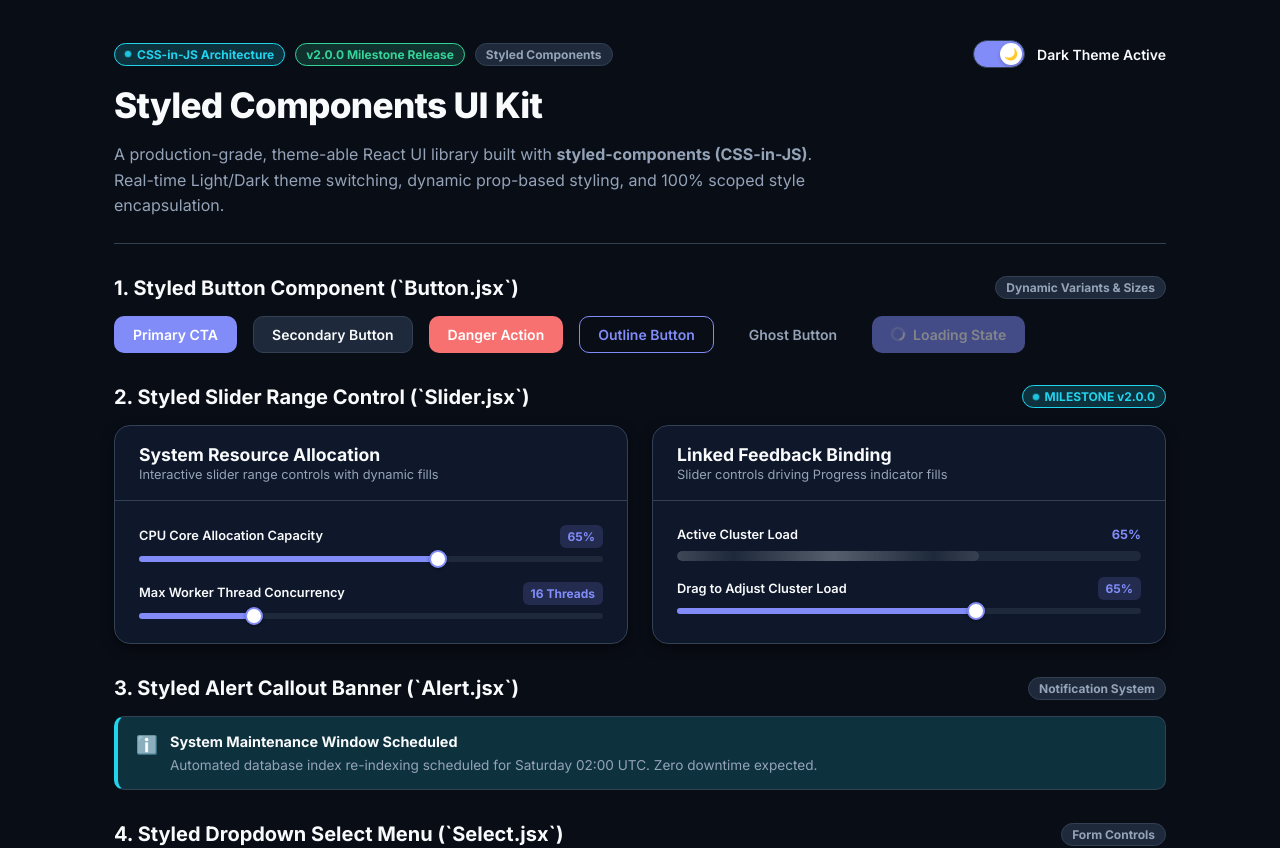
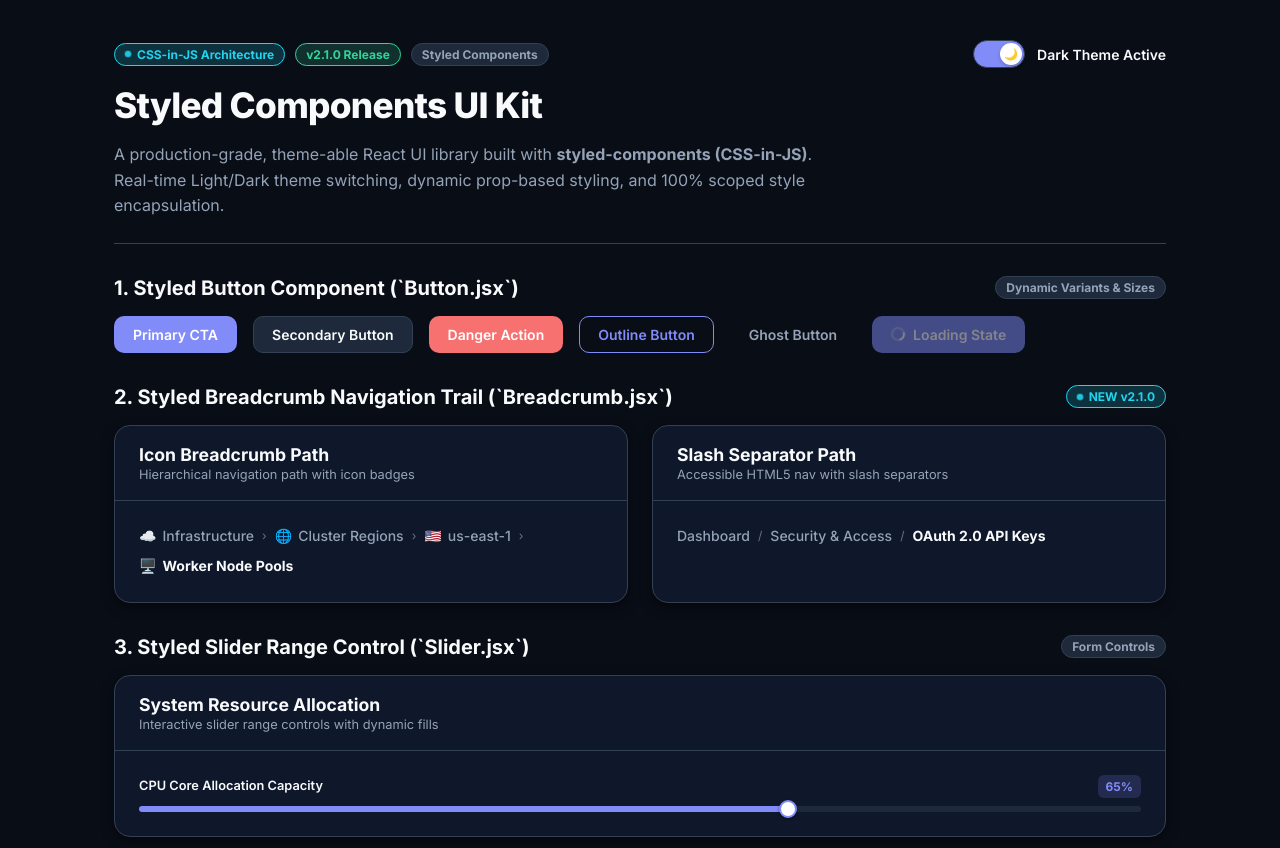
Before and after one commit to breakingthebot/styled-components-theme-uikit-build54, a React (Vite) app: page / in a window 1280 px wide. Shown: the top 848 px of the page. Built offline with nearby package versions, Linux system fonts and the light colour scheme.

Commit message:
feat: release v2.1.0 - Styled Breadcrumb Navigation Trail Component

```diff
--- a/src/App.jsx
+++ b/src/App.jsx
@@ -23,6 +23,7 @@ import { Accordion } from './components/Accordion/Accordion';
 import { Select } from './components/Select/Select';
 import { Alert } from './components/Alert/Alert';
 import { Slider } from './components/Slider/Slider';
+import { Breadcrumb } from './components/Breadcrumb/Breadcrumb';
 
 const AppContainer = styled.div`
   max-width: 1100px;
@@ -105,11 +106,22 @@ export function App() {
   const [isModalOpen, setIsModalOpen] = useState(false);
   const [inputValue, setInputValue] = useState('acme-corp-prod');
   const [selectedCluster, setSelectedCluster] = useState('us-east-1');
-  const [progressVal, setProgressVal] = useState(72);
   const [sliderVal, setSliderVal] = useState(65);
-  const [concurrencyVal, setConcurrencyVal] = useState(16);
 
   const theme = isDarkMode ? darkTheme : lightTheme;
+
+  const breadcrumbItems1 = [
+    { label: 'Infrastructure', icon: '☁️', href: '#' },
+    { label: 'Cluster Regions', icon: '🌐', href: '#' },
+    { label: 'us-east-1', icon: '🇺🇸', href: '#' },
+    { label: 'Worker Node Pools', icon: '🖥️' },
+  ];
+
+  const breadcrumbItems2 = [
+    { label: 'Dashboard', href: '#' },
+    { label: 'Security & Access', href: '#' },
+    { label: 'OAuth 2.0 API Keys', href: '#' },
+  ];
 
   const clusterOptions = [
     { value: 'us-east-1', label: 'US East (N. Virginia)', icon: '🇺🇸' },
@@ -126,7 +138,7 @@ export function App() {
           <HeaderTop>
             <BadgeStrip>
               <Badge variant="info" hasDot isPulse>CSS-in-JS Architecture</Badge>
-              <Badge variant="success">v2.0.0 Milestone Release</Badge>
+              <Badge variant="success">v2.1.0 Release</Badge>
               <Badge variant="neutral">Styled Components</Badge>
             </BadgeStrip>
 
@@ -169,94 +181,62 @@ export function App() {
           </Row>
         </Section>
 
-        {/* SECTION 2: SLIDER RANGE CONTROL (NEW v2.0.0 MILESTONE) */}
+        {/* SECTION 2: BREADCRUMB NAVIGATION TRAIL (NEW v2.1.0) */}
         <Section>
           <SectionHeader>
-            <SectionTitle>2. Styled Slider Range Control (`Slider.jsx`)</SectionTitle>
-            <Badge variant="info" hasDot isPulse>MILESTONE v2.0.0</Badge>
+            <SectionTitle>2. Styled Breadcrumb Navigation Trail (`Breadcrumb.jsx`)</SectionTitle>
+            <Badge variant="info" hasDot isPulse>NEW v2.1.0</Badge>
+          </SectionHeader>
+
+          <Grid>
+            <Card>
+              <Card.Header title="Icon Breadcrumb Path" subtitle="Hierarchical navigation path with icon badges" />
+              <Card.Body>
+                <Breadcrumb items={breadcrumbItems1} separator="›" />
+              </Card.Body>
+            </Card>
+
+            <Card>
+              <Card.Header title="Slash Separator Path" subtitle="Accessible HTML5 nav with slash separators" />
+              <Card.Body>
+                <Breadcrumb items={breadcrumbItems2} separator="/" />
+              </Card.Body>
+            </Card>
+          </Grid>
+        </Section>
+
+        {/* SECTION 3: SLIDER RANGE CONTROL */}
+        <Section>
+          <SectionHeader>
+            <SectionTitle>3. Styled Slider Range Control (`Slider.jsx`)</SectionTitle>
+            <Badge variant="neutral">Form Controls</Badge>
           </SectionHeader>
 
           <Grid>
             <Card>
               <Card.Header title="System Resource Allocation" subtitle="Interactive slider range controls with dynamic fills" />
               <Card.Body>
-                <div style={{ display: 'flex', flexDirection: 'column', gap: '20px' }}>
                 <Slider
                   label="CPU Core Allocation Capacity"
                   value={sliderVal}
                   onChange={setSliderVal}
                   unit="%"
                 />
-
-                  <Slider
-                    label="Max Worker Thread Concurrency"
-                    value={concurrencyVal}
-                    onChange={setConcurrencyVal}
-                    min={1}
-                    max={64}
-                    unit=" Threads"
-                  />
-                </div>
-              </Card.Body>
-            </Card>
-
-            <Card>
-              <Card.Header title="Linked Feedback Binding" subtitle="Slider controls driving Progress indicator fills" />
-              <Card.Body>
-                <div style={{ display: 'flex', flexDirection: 'column', gap: '16px' }}>
-                  <Progress
-                    label="Active Cluster Load"
-                    value={sliderVal}
-                    showValue
-                    variant="gradient"
-                    animated
-                  />
-
-                  <Slider
-                    label="Drag to Adjust Cluster Load"
-                    value={sliderVal}
-                    onChange={setSliderVal}
-                    unit="%"
-                  />
-                </div>
               </Card.Body>
             </Card>
           </Grid>
         </Section>
 
-        {/* SECTION 3: ALERT CALLOUT BANNERS */}
+        {/* SECTION 4: ALERT CALLOUT BANNERS */}
         <Section>
           <SectionHeader>
-            <SectionTitle>3. Styled Alert Callout Banner (`Alert.jsx`)</SectionTitle>
+            <SectionTitle>4. Styled Alert Callout Banner (`Alert.jsx`)</SectionTitle>
             <Badge variant="neutral">Notification System</Badge>
           </SectionHeader>
 
           <Alert variant="info" title="System Maintenance Window Scheduled">
             Automated database index re-indexing scheduled for Saturday 02:00 UTC. Zero downtime expected.
           </Alert>
-        </Section>
-
-        {/* SECTION 4: DROPDOWN SELECT MENU */}
-        <Section>
-          <SectionHeader>
-            <SectionTitle>4. Styled Dropdown Select Menu (`Select.jsx`)</SectionTitle>
-            <Badge variant="neutral">Form Controls</Badge>
-          </SectionHeader>
-
-          <Grid>
-            <Card>
-              <Card.Header title="Cluster Region Selector" subtitle="Custom select dropdown with flag icons &amp; checkmarks" />
-              <Card.Body>
-                <Select
-                  label="Target Primary Cluster"
-                  options={clusterOptions}
-                  value={selectedCluster}
-                  onChange={setSelectedCluster}
-                  placeholder="Choose deployment region"
-                />
-              </Card.Body>
-            </Card>
-          </Grid>
         </Section>
 
         {/* SECTION 5: MODAL DIALOG SHOWCASE */}
--- /dev/null
+++ b/src/components/Breadcrumb/Breadcrumb.jsx
@@ -0,0 +1,84 @@
+// src/components/Breadcrumb/Breadcrumb.jsx
+// Theme-able Breadcrumb Navigation Trail Component built with Styled Components.
+// Created: 2026-07-31
+
+import React from 'react';
+import styled from 'styled-components';
+
+const NavContainer = styled.nav`
+  display: flex;
+  align-items: center;
+  user-select: none;
+`;
+
+const List = styled.ol`
+  display: flex;
+  align-items: center;
+  gap: 8px;
+  list-style: none;
+  padding: 0;
+  margin: 0;
+  flex-wrap: wrap;
+`;
+
+const Item = styled.li`
+  display: inline-flex;
+  align-items: center;
+  gap: 8px;
+  font-size: 0.875rem;
+`;
+
+const Link = styled.a`
+  display: inline-flex;
+  align-items: center;
+  gap: 6px;
+  color: ${({ isCurrent, theme }) =>
+    isCurrent ? theme.colors.textPrimary : theme.colors.textSecondary};
+  font-weight: ${({ isCurrent }) => (isCurrent ? 700 : 500)};
+  text-decoration: none;
+  transition: color 0.2s ease;
+
+  &:hover {
+    color: ${({ theme }) => theme.colors.primary};
+  }
+`;
+
+const Separator = styled.span`
+  color: ${({ theme }) => theme.colors.textMuted};
+  font-size: 0.75rem;
+`;
+
+export const Breadcrumb = ({
+  items = [],
+  separator = '/',
+  className,
+}) => {
+  return (
+    <NavContainer aria-label="Breadcrumb" className={className}>
+      <List>
+        {items.map((item, idx) => {
+          const isLast = idx === items.length - 1;
+          return (
+            <Item key={idx}>
+              <Link
+                href={item.href || '#'}
+                isCurrent={isLast}
+                aria-current={isLast ? 'page' : undefined}
+                onClick={(e) => {
+                  if (!item.href || item.href === '#') {
+                    e.preventDefault();
+                  }
+                }}
+              >
+                {item.icon && <span>{item.icon}</span>}
+                <span>{item.label}</span>
+              </Link>
+
+              {!isLast && <Separator>{separator}</Separator>}
+            </Item>
+          );
+        })}
+      </List>
+    </NavContainer>
+  );
+};
```
Also changed, not shown: 2 other files (tests, documents, lock files or other folders). Lines whose indentation alone changed are shown as unchanged.
